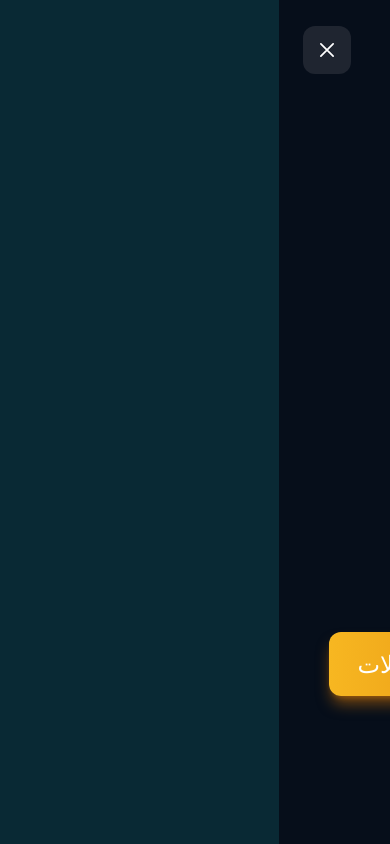
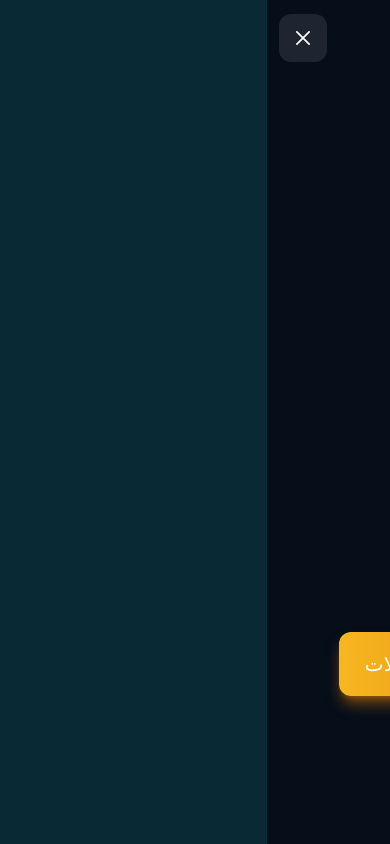
Before and after one commit to sobhanjaferi/Islamic-University, a Next.js app: page / in a window 390 px wide. Both pictures are taken after a click on the button 48 px from the left and 50 px from the top of the page. Built offline with nearby package versions, Linux system fonts and the light colour scheme.

Commit message:
[EDIT] mobile header component styles

```diff
--- a/src/features/Header/MobileHeader.tsx
+++ b/src/features/Header/MobileHeader.tsx
@@ -32,7 +32,7 @@ const MobileHeader = ({ className, ...otherProps }: Props) => {
     <>
       <section
         className={`${scroll && "bg-blue-950 backdrop-blur-[2px] opacity-90 fixed top-0 right-0 left-0"}
-        p-3 sm:px-7 sm:py-4 transition-all duration-300 ease-linear flex justify-between items-center
+        transition-all duration-300 ease-linear flex justify-between items-center
         ${className}`}
         {...otherProps}
       >
@@ -40,7 +40,7 @@ const MobileHeader = ({ className, ...otherProps }: Props) => {
 
         <IconButton
           onClick={handleClickMenu}
-          className="bg-[#1f2530] text-white outline-0 w-12 h-12 z-10"
+          className="bg-[#1f2530] text-white outline-0 w-12 h-12 z-50"
         >
           {isOpenMenu ? (
             <IoCloseOutline className="w-7 h-7" />
@@ -51,7 +51,7 @@ const MobileHeader = ({ className, ...otherProps }: Props) => {
       </section>
 
       <section
-        className={`text-white fixed left-0 right-0 bottom-0 top-0 bg-[#060e1a] Transition flex flex-col gap-12 justify-center items-center ${!isOpenMenu && "-z-10 opacity-0"}`}
+        className={`text-white fixed left-0 right-0 bottom-0 top-0 bg-[#060e1a] Transition flex flex-col gap-12 justify-center items-center ${!isOpenMenu ? "-z-30 opacity-0" : "z-10"}`}
       >
         <ul
           className={`flex flex-col items-center transition-all duration-300 ${isOpenMenu ? "gap-10" : "gap-14"} text-xl font-bold`}
@@ -61,7 +61,7 @@ const MobileHeader = ({ className, ...otherProps }: Props) => {
           ))}
         </ul>
 
-        <Button className="bg-linear-to-l from-[#dd7f09] to-[#f7b721] rounded-xl text-2xl px-7 py-4 shadow-[#d6790892] shadow-lg">
+        <Button className="bg-linear-to-l from-[#dd7f09] to-[#f7b721] rounded-xl text-xl px-6.5 py-4.5 shadow-[#d6790892] shadow-lg">
           ثبت درخواست تسهیلات
         </Button>
       </section>
--- a/src/features/Header/NavItems.ts
+++ b/src/features/Header/NavItems.ts
@@ -3,35 +3,43 @@ import { v4 } from "uuid";
 export interface Item {
   id: string;
   title: string;
+  link: string;
 }
 
 export const navItems: Item[] = [
   {
     id: v4(),
     title: "صفحه اصلی",
+    link: "#main",
   },
   {
     id: v4(),
     title: "درباره صندوق",
+    link: "#about",
   },
   {
     id: v4(),
     title: "خدمات",
+    link: "#services",
   },
   {
     id: v4(),
     title: "تسهیلات",
+    link: "#facilities",
   },
   {
     id: v4(),
     title: "اخبار و اطلاعیه ها",
+    link: "#news",
   },
   {
     id: v4(),
     title: "مقالات",
+    link: "#articles",
   },
   {
     id: v4(),
     title: "تماس با ما",
+    link: "#contact",
   },
 ];
```
